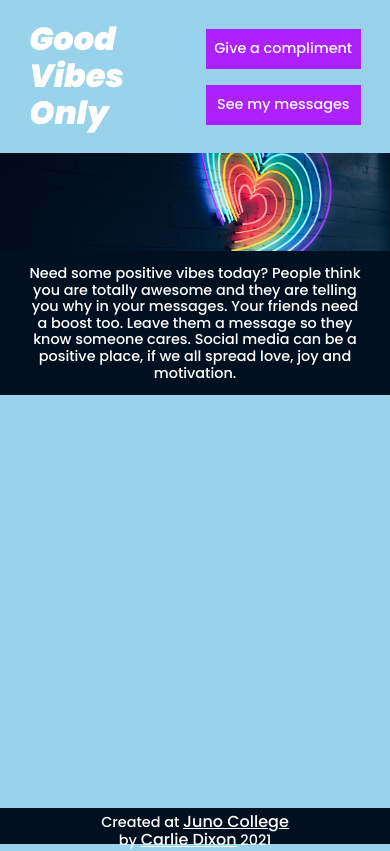
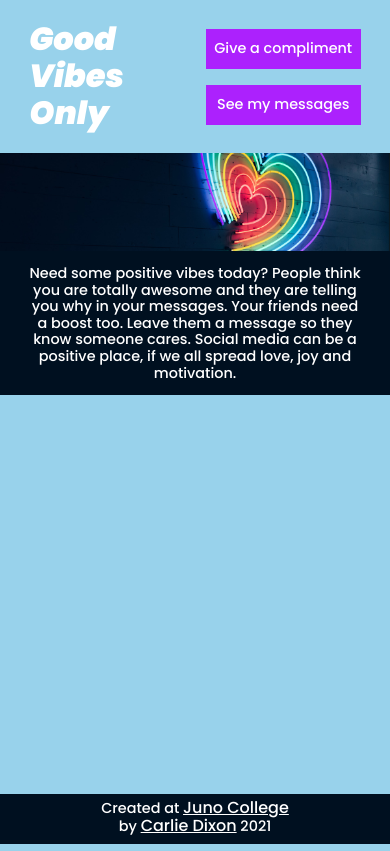
Before and after one commit to cdixon83/carlieDixonProject3, a React (Create React App) app: page / in a window 390 px wide. Built offline with nearby package versions, Linux system fonts and the light colour scheme.

Commit message:
fixing footer in media query

```diff
--- a/src/sass/_media.scss
+++ b/src/sass/_media.scss
@@ -53,6 +53,14 @@
         display: block;
     }
 
+    .contentWrap {
+        padding-bottom: 50px;
+    }
+
+    footer {
+        height: 50px;
+    }
+
     li {
         width: 85%;
     }
```
